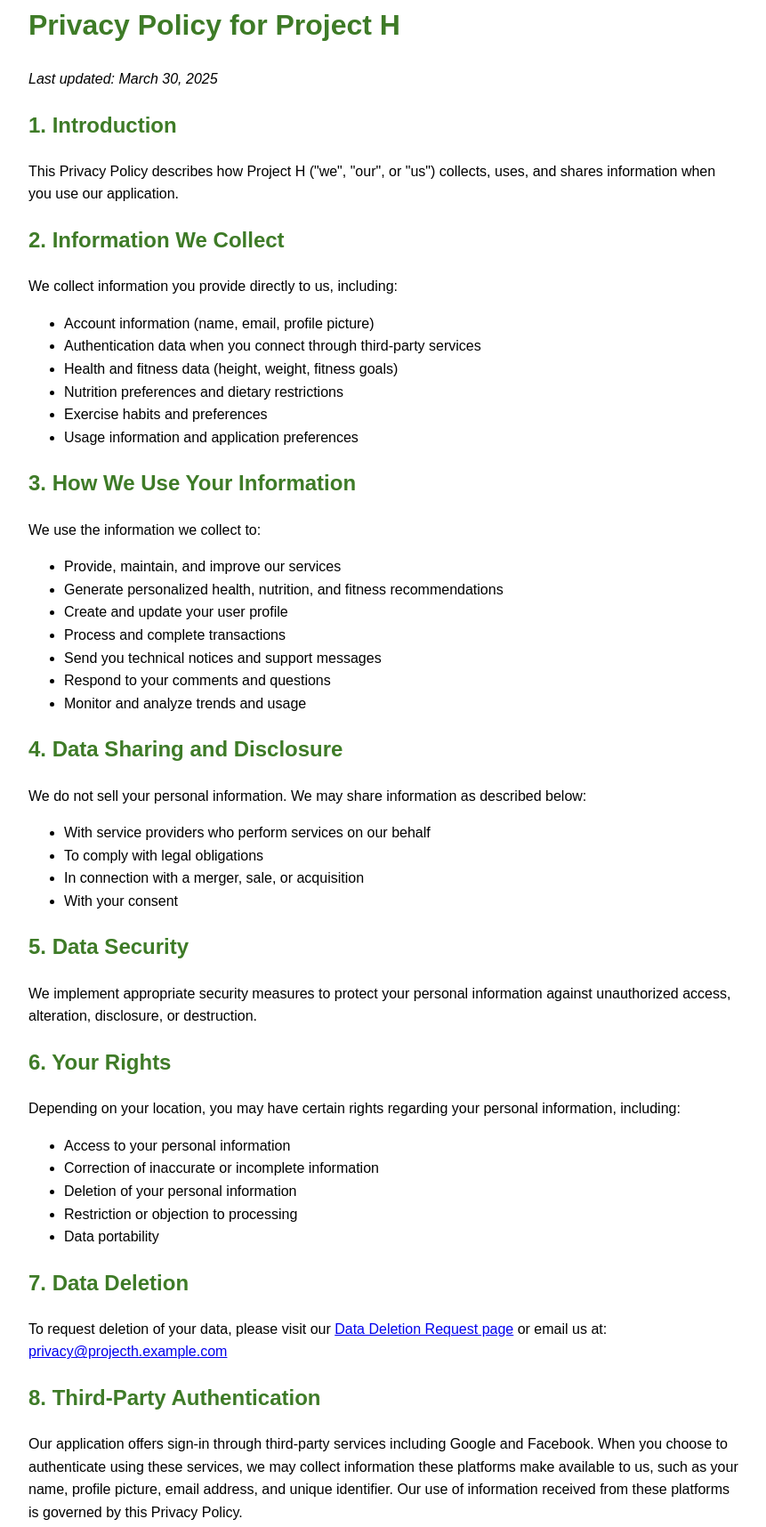
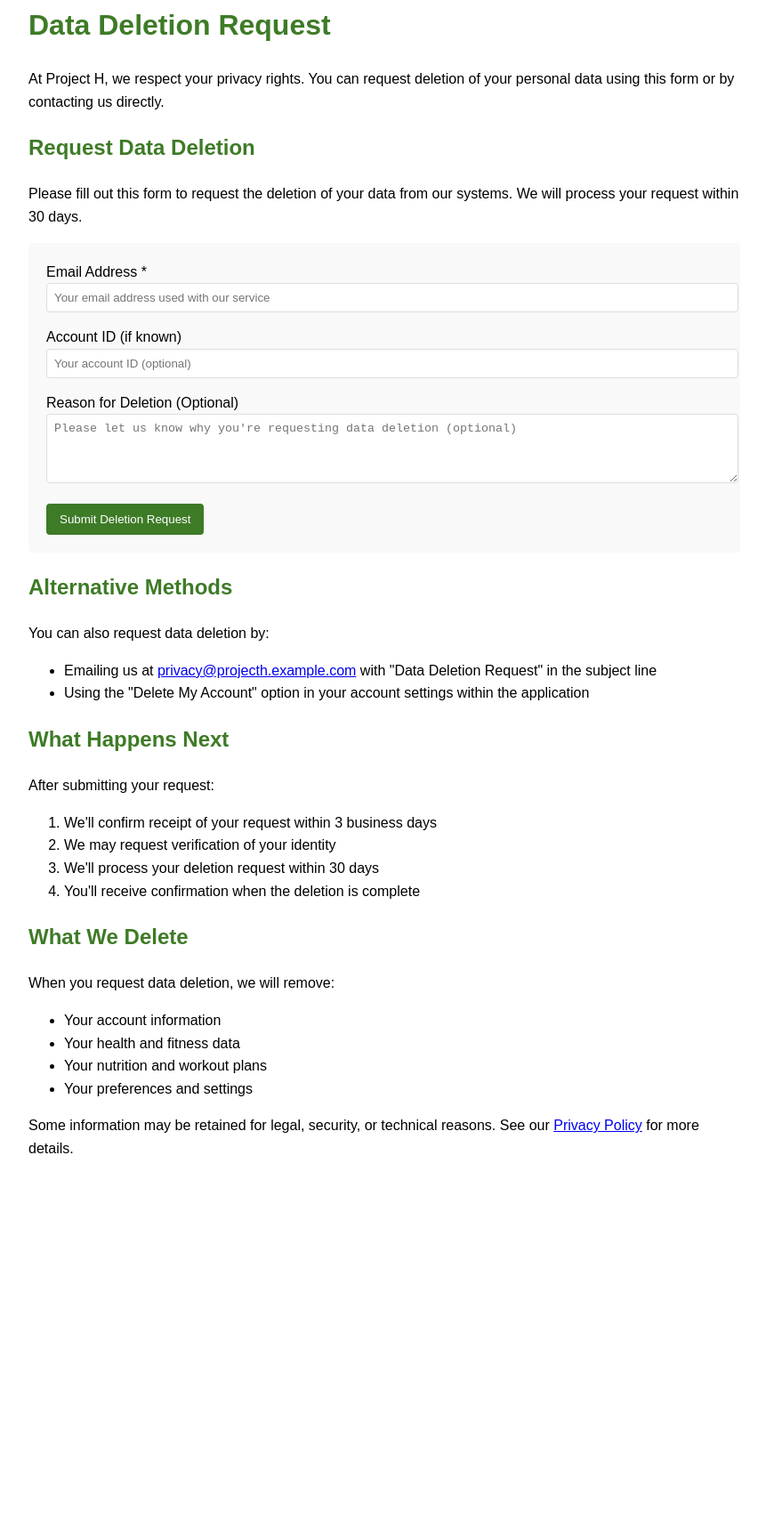
Before and after one commit to Afthab33/project-h-privacy-policies, a plain HTML site: page data-deletion.html in a window 1280 px wide. Shown: the part 38-1754 px from the top of the page at 89% size, without its empty margins (208-1069 px from the left). After the commit the page ends 1378 px from the top, so only its background shows below. Drawn offline with Linux system fonts and the light colour scheme.

Commit message:
Update data-deletion.html

```diff
--- a/data-deletion.html
+++ b/data-deletion.html
@@ -1,82 +1,79 @@
 <!DOCTYPE html>
 <html>
 <head>
-    <title>Privacy Policy - Project H</title>
+    <title>Data Deletion Request - Project H</title>
     <meta charset="UTF-8">
     <meta name="viewport" content="width=device-width, initial-scale=1.0">
     <style>
         body { font-family: Arial, sans-serif; max-width: 800px; margin: 0 auto; padding: 20px; line-height: 1.6; }
         h1, h2 { color: #3E7B27; }
+        form { background: #f9f9f9; padding: 20px; border-radius: 5px; }
+        input, textarea { width: 100%; padding: 8px; margin-bottom: 15px; border: 1px solid #ddd; border-radius: 4px; }
+        button { background: #3E7B27; color: white; border: none; padding: 10px 15px; border-radius: 4px; cursor: pointer; }
+        button:hover { background: #2d5a1d; }
     </style>
 </head>
 <body>
-    <h1>Privacy Policy for Project H</h1>
-    <p><em>Last updated: March 30, 2025</em></p>
+    <h1>Data Deletion Request</h1>
+    <p>At Project H, we respect your privacy rights. You can request deletion of your personal data using this form or by contacting us directly.</p>
 
-    <h2>1. Introduction</h2>
-    <p>This Privacy Policy describes how Project H ("we", "our", or "us") collects, uses, and shares information when you use our application.</p>
+    <h2>Request Data Deletion</h2>
+    <p>Please fill out this form to request the deletion of your data from our systems. We will process your request within 30 days.</p>
 
-    <h2>2. Information We Collect</h2>
-    <p>We collect information you provide directly to us, including:</p>
+    <form id="deletion-form">
+        <div>
+            <label for="email">Email Address *</label>
+            <input type="email" id="email" name="email" required placeholder="Your email address used with our service">
+        </div>
+
+        <div>
+            <label for="account-id">Account ID (if known)</label>
+            <input type="text" id="account-id" name="account-id" placeholder="Your account ID (optional)">
+        </div>
+
+        <div>
+            <label for="reason">Reason for Deletion (Optional)</label>
+            <textarea id="reason" name="reason" rows="4" placeholder="Please let us know why you're requesting data deletion (optional)"></textarea>
+        </div>
+
+        <div>
+            <button type="submit">Submit Deletion Request</button>
+        </div>
+    </form>
+
+    <h2>Alternative Methods</h2>
+    <p>You can also request data deletion by:</p>
     <ul>
-        <li>Account information (name, email, profile picture)</li>
-        <li>Authentication data when you connect through third-party services</li>
-        <li>Health and fitness data (height, weight, fitness goals)</li>
-        <li>Nutrition preferences and dietary restrictions</li>
-        <li>Exercise habits and preferences</li>
-        <li>Usage information and application preferences</li>
+        <li>Emailing us at <a href="mailto:privacy@projecth.example.com">privacy@projecth.example.com</a> with "Data Deletion Request" in the subject line</li>
+        <li>Using the "Delete My Account" option in your account settings within the application</li>
     </ul>
 
-    <h2>3. How We Use Your Information</h2>
-    <p>We use the information we collect to:</p>
+    <h2>What Happens Next</h2>
+    <p>After submitting your request:</p>
+    <ol>
+        <li>We'll confirm receipt of your request within 3 business days</li>
+        <li>We may request verification of your identity</li>
+        <li>We'll process your deletion request within 30 days</li>
+        <li>You'll receive confirmation when the deletion is complete</li>
+    </ol>
+
+    <h2>What We Delete</h2>
+    <p>When you request data deletion, we will remove:</p>
     <ul>
-        <li>Provide, maintain, and improve our services</li>
-        <li>Generate personalized health, nutrition, and fitness recommendations</li>
-        <li>Create and update your user profile</li>
-        <li>Process and complete transactions</li>
-        <li>Send you technical notices and support messages</li>
-        <li>Respond to your comments and questions</li>
-        <li>Monitor and analyze trends and usage</li>
+        <li>Your account information</li>
+        <li>Your health and fitness data</li>
+        <li>Your nutrition and workout plans</li>
+        <li>Your preferences and settings</li>
     </ul>
 
-    <h2>4. Data Sharing and Disclosure</h2>
-    <p>We do not sell your personal information. We may share information as described below:</p>
-    <ul>
-        <li>With service providers who perform services on our behalf</li>
-        <li>To comply with legal obligations</li>
-        <li>In connection with a merger, sale, or acquisition</li>
-        <li>With your consent</li>
-    </ul>
+    <p>Some information may be retained for legal, security, or technical reasons. See our <a href="index.html">Privacy Policy</a> for more details.</p>
 
-    <h2>5. Data Security</h2>
-    <p>We implement appropriate security measures to protect your personal information against unauthorized access, alteration, disclosure, or destruction.</p>
-
-    <h2>6. Your Rights</h2>
-    <p>Depending on your location, you may have certain rights regarding your personal information, including:</p>
-    <ul>
-        <li>Access to your personal information</li>
-        <li>Correction of inaccurate or incomplete information</li>
-        <li>Deletion of your personal information</li>
-        <li>Restriction or objection to processing</li>
-        <li>Data portability</li>
-    </ul>
-
-    <h2>7. Data Deletion</h2>
-    <p>To request deletion of your data, please visit our <a href="data-deletion.html">Data Deletion Request page</a> or email us at: <a href="mailto:privacy@projecth.example.com">privacy@projecth.example.com</a></p>
-
-    <h2>8. Third-Party Authentication</h2>
-    <p>Our application offers sign-in through third-party services including Google and Facebook. When you choose to authenticate using these services, we may collect information these platforms make available to us, such as your name, profile picture, email address, and unique identifier. Our use of information received from these platforms is governed by this Privacy Policy.</p>
-
-    <h2>9. California Privacy Rights</h2>
-    <p>California residents have certain rights regarding their personal information under the California Consumer Privacy Act (CCPA).</p>
-
-    <h2>10. International Data Transfers</h2>
-    <p>Your information may be transferred to and processed in countries other than your country of residence, which may have different data protection laws.</p>
-
-    <h2>11. Changes to This Policy</h2>
-    <p>We may update this Privacy Policy from time to time. We will notify you of any changes by posting the new Privacy Policy on this page.</p>
-
-    <h2>12. Contact Us</h2>
-    <p>If you have questions about this Privacy Policy, please contact us at: <a href="mailto:contact@projecth.example.com">contact@projecth.example.com</a></p>
+    <script>
+        // For demonstration purposes only - in production you would connect this to your backend
+        document.getElementById('deletion-form').addEventListener('submit', function(e) {
+            e.preventDefault();
+            alert('Thank you for your request. In a real implementation, this would submit the request to our servers. For testing purposes, consider this submission successful.');
+        });
+    </script>
 </body>
 </html>
```
